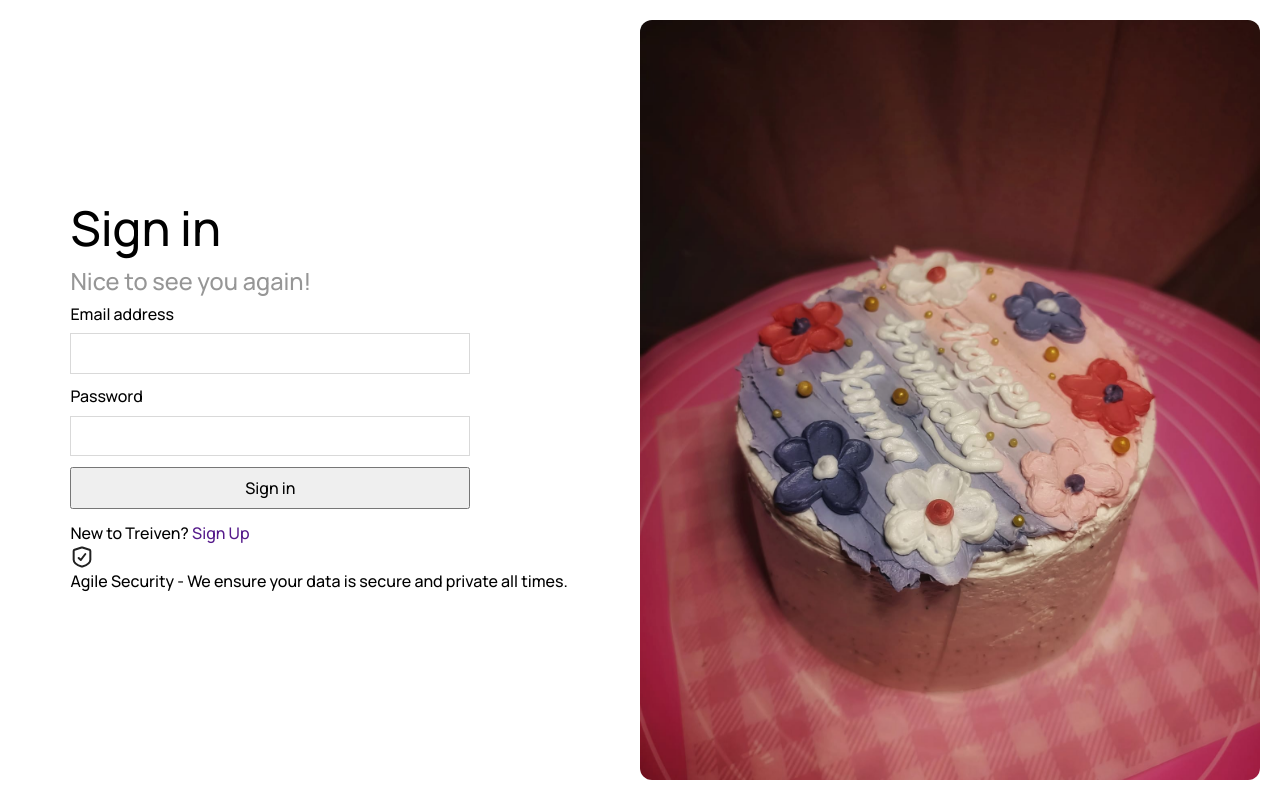
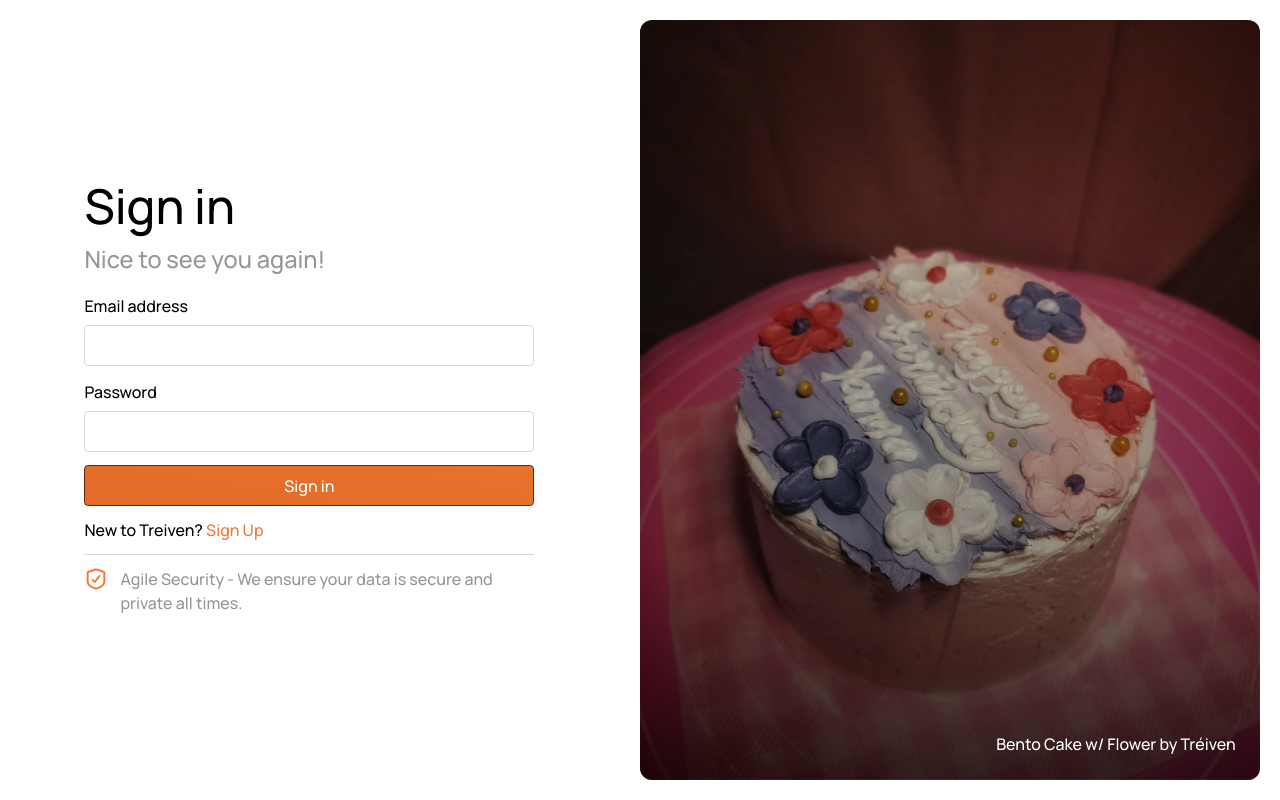
Before and after one commit to lash0000/im101, a PHP site: page /orcl/views/client/login/index.php in a window 1280 px wide. Run offline with PHP 8.4, Linux system fonts and the light colour scheme; some libraries are stand-ins or nearby versions.

Commit message:
:heart: ready to responsive

```diff
--- a/views/client/login/index.php
+++ b/views/client/login/index.php
@@ -38,15 +38,15 @@
                         <input type="password" id="password" name="password" required>
                     </div>
                     <button type="submit" style="margin-bottom: 12px;">Sign in</button>
+                    <aside class="login-options">
+                        <span>New to Treiven? <a href="">Sign Up</a></span>
+                    </aside>
                 </form>
-                <aside class="login-options">
-                    <span>New to Treiven? <a href="">Sign Up</a></span>
-                </aside>
                 <aside class="login-info">
                     <svg xmlns="http://www.w3.org/2000/svg" viewBox="0 0 18 18">
-                        <g fill="#212121" class="nc-icon-wrapper">
-                            <path d="M9.305,1.848l5.25,1.68c.414,.133,.695,.518,.695,.952v6.52c0,3.03-4.684,4.748-5.942,5.155-.203,.066-.413,.066-.616,0-1.258-.407-5.942-2.125-5.942-5.155V4.48c0-.435,.281-.82,.695-.952l5.25-1.68c.198-.063,.411-.063,.61,0Z" fill="none" stroke="#212121" stroke-linecap="round" stroke-linejoin="round" stroke-width="1.5"></path>
-                            <polyline points="6.497 9.75 8.106 11.25 11.503 6.75" fill="none" stroke="#212121" stroke-linecap="round" stroke-linejoin="round" stroke-width="1.5" data-color="color-2"></polyline>
+                        <g fill="#F47B37" class="nc-icon-wrapper">
+                            <path d="M9.305,1.848l5.25,1.68c.414,.133,.695,.518,.695,.952v6.52c0,3.03-4.684,4.748-5.942,5.155-.203,.066-.413,.066-.616,0-1.258-.407-5.942-2.125-5.942-5.155V4.48c0-.435,.281-.82,.695-.952l5.25-1.68c.198-.063,.411-.063,.61,0Z" fill="none" stroke="#F47B37" stroke-linecap="round" stroke-linejoin="round" stroke-width="1.5"></path>
+                            <polyline points="6.497 9.75 8.106 11.25 11.503 6.75" fill="none" stroke="#F47B37" stroke-linecap="round" stroke-linejoin="round" stroke-width="1.5" data-color="color-2"></polyline>
                         </g>
                     </svg>
                     <span>Agile Security - We ensure your data is secure and private all times.</span>
@@ -55,7 +55,7 @@
         </section>
         <section class="login-banner">
             <div class="banner-wrap">
-
+                <a href="https://www.facebook.com/permalink.php?story_fbid=pfbid02RfSs8YPx9wh3SZdwkYJwPXu5JscRxixPybKaeRwoQrTGrMoDQP7yG7NUg7AXbsMDl&id=100091824182246" target="_blank" rel="noopener noreferrer"><span>Bento Cake w/ Flower by Tréiven</span></a>
             </div>
         </section>
     </main>
--- a/views/modules/bundles/Login.module.css
+++ b/views/modules/bundles/Login.module.css
@@ -6,13 +6,34 @@
 }
 .banner-wrap {
     background: #000; /* fallback bitch */
-    background-image: url('../../../public/login-banner.jpg');
+    background-image: linear-gradient(to bottom, rgba(0, 0, 0, 0), rgba(0, 0, 0, 0.5)), url('../../../public/login-banner.jpg');
     background-size: cover;
     background-position: center;
     width: 100%;
     height: 100%;
     border-radius: 12px;
     overflow: hidden;
+    position: relative;
+}
+.banner-wrap::after {
+    content: "";
+    position: absolute;
+    bottom: 0;
+    left: 0;
+    width: 100%;
+    height: 30%;
+    background-image: linear-gradient(to bottom, rgba(0, 0, 0, 0), rgba(0, 0, 0, 0.5));
+}
+.banner-wrap span {
+    position: absolute;
+    bottom: 24px;
+    right: 24px;
+    color: white;
+    z-index: 99;
+    user-select: none;
+}
+.banner-wrap span:hover {
+    text-decoration: underline;
 }
 .banner-wrap img {
     object-fit: cover;
@@ -26,11 +47,12 @@
     justify-content: center;
     flex-direction: column;
     height: 100%;
-    margin-left: 50px;
+    margin-left: 64px;
 }
 .login-title {
     line-height: 2.575em;
     user-select: none;
+    margin-bottom: 0.856em;
 }
 .login-title label {
     font-size: 3em;
@@ -42,11 +64,13 @@
 #loginForm {
     display: grid;
     grid-auto-flow: row;
+    user-select: none;
+    border-bottom: 1px solid #D9D9D9;
 }
 .form-group {
     display: flex;
     flex-direction: column;
-    margin-bottom: 0.657em;
+    margin-bottom: 0.857em;
 }
 .form-group label {
     margin-bottom: 0.458em;
@@ -58,12 +82,46 @@
 .form-group input {
     display: block;
     border: 1px solid #D9D9D9;
+    border-radius: 0.24em;
+    transition: 0.2s all ease;
 }
 .form-group input[type="email"]:focus,
 .form-group input[type="password"]:focus {
-  border-color: #007bff;
+  border-color: #F47B37;
   outline: none;
 }
+#loginForm button {
+    background: linear-gradient(190deg, #F47B37 -168.14%, #CC5817 425.2%);
+    outline: none;
+    border: 1px solid #622A0B;
+    border-radius: 0.24em;
+    color: white;
+    transition: 0.2s all ease;
+}
+#loginForm button:hover {
+    box-shadow: 0px 0px 0px 8px #FCCBB0;
+}
 .form-group input {
-    width: 400px;
+    width: 450px;
 }
+.login-options {
+    user-select: none;
+    margin-bottom: 0.757em;
+}
+.login-options a {
+    color: #F47B37;
+}
+.login-info {
+    margin-top: 0.757em;
+    display: flex;
+    align-items: flex-start;
+}
+.login-info svg {
+    margin-right: 12px;
+}
+.login-info span {
+    font-size: 1em;
+    max-width: 400px;
+    word-wrap: normal;
+    color: #969696;
+}
```
Also changed, not shown: public/signup-banner.jpg (added).
